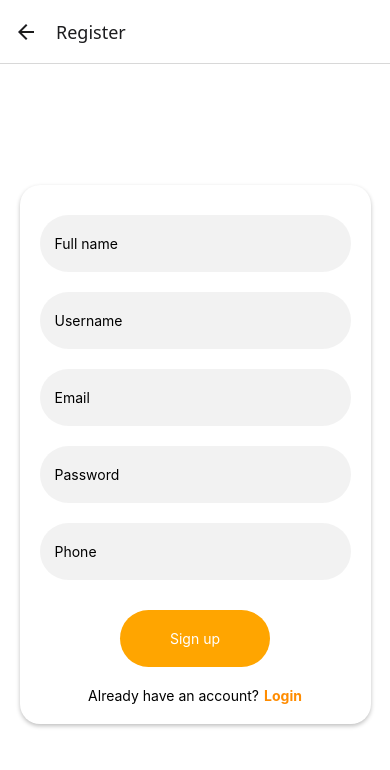
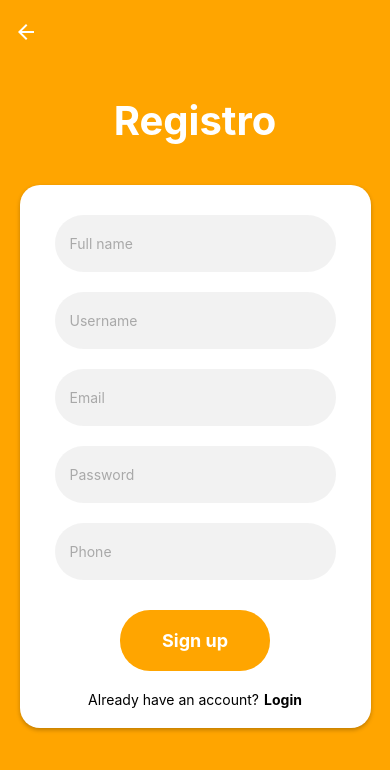
Before and after one commit to oriolpuertasmartin/CourtVisionApp, a React Native app in the folder frontend/: screen /Register in a window 390 px wide. Shown: the top 770 px of the page. Built offline with nearby package versions, Linux system fonts and the light colour scheme.

Commit message:
Estilo pantallas Welcome y Register

```diff
--- a/frontend/App.js
+++ b/frontend/App.js
@@ -14,10 +14,41 @@ export default function App() {
     <NavigationContainer>
       <StatusBar style="auto" />
       <Stack.Navigator initialRouteName="Welcome">
-        <Stack.Screen name="Welcome" component={WelcomeScreen} />
-        <Stack.Screen name="Login" component={LoginScreen} />
-        <Stack.Screen name="Register" component={RegisterScreen} />
-        <Stack.Screen name="Home" component={HomeScreen} />
+        <Stack.Screen
+          name="Welcome"
+          component={WelcomeScreen}
+          options={{ headerShown: false }}
+        />
+        <Stack.Screen
+          name="Login"
+          component={LoginScreen}
+          options={{
+            headerBackTitleVisible: false,
+            headerTransparent: true,
+            title: '',
+            headerTintColor: 'white',
+          }}
+        />
+        <Stack.Screen
+          name="Register"
+          component={RegisterScreen}
+          options={{
+            headerBackTitleVisible: false,
+            headerTransparent: true,
+            title: '',
+            headerTintColor: 'white',
+          }}
+        />
+        <Stack.Screen
+          name="Home"
+          component={HomeScreen}
+          options={{
+            headerBackTitleVisible: false,
+            headerTransparent: true,
+            title: '',
+            headerTintColor: 'white',
+          }}
+        />
       </Stack.Navigator>
     </NavigationContainer>
   );
--- a/frontend/screens/RegisterScreen.js
+++ b/frontend/screens/RegisterScreen.js
@@ -1,6 +1,5 @@
 import React, { useState } from "react";
 import { View, Text, StyleSheet, TextInput, TouchableOpacity, Alert } from "react-native";
-
 export default function SignUp(props) {
   const [name, setFullname] = useState();
   const [username, setUsername] = useState();
@@ -44,25 +43,26 @@ export default function SignUp(props) {
 
   return (
     <View style={styles.screen}>
+      <Text style={styles.principalText}>Registro</Text>
       <View style={styles.box}>
         <View style={styles.boxinside}>
-          <TextInput placeholder='Full name' style={{ paddingHorizontal: 15 }}
+          <TextInput placeholder='Full name' style={[styles.input, { paddingHorizontal: 15 }]}
             onChangeText={(text) => setFullname(text)} />
         </View>
         <View style={styles.boxinside}>
-          <TextInput placeholder='Username' style={{ paddingHorizontal: 15 }}
+          <TextInput placeholder='Username' style={[styles.input, { paddingHorizontal: 15 }]}
             onChangeText={(text) => setUsername(text)} />
         </View>
         <View style={styles.boxinside}>
-          <TextInput placeholder='Email' style={{ paddingHorizontal: 15 }}
+          <TextInput placeholder='Email' style={[styles.input, { paddingHorizontal: 15 }]}
             onChangeText={(text) => setEmail(text)} />
         </View>
         <View style={styles.boxinside}>
-          <TextInput placeholder='Password' style={{ paddingHorizontal: 15 }} secureTextEntry={true}
+          <TextInput placeholder='Password' style={[styles.input, { paddingHorizontal: 15 }]} secureTextEntry={true}
             onChangeText={(text) => setPassword(text)} />
         </View>
         <View style={styles.boxinside}>
-          <TextInput placeholder='Phone' style={{ paddingHorizontal: 15 }}
+          <TextInput placeholder='Phone' style={[styles.input, { paddingHorizontal: 15 }]}
             onChangeText={(text) => setPhone(text)} />
         </View>
         <View style={styles.mainbuttonbox}>
@@ -82,11 +82,17 @@ export default function SignUp(props) {
 }
 
 const styles = StyleSheet.create({
+  principalText: {
+      fontSize: 40,
+      color: 'white',
+      marginBottom: 20,
+      fontWeight: 'bold',
+  },
   screen: {
     flex: 1,
     justifyContent: 'center',
     alignItems: 'center',
-    backgroundColor: 'white',
+    backgroundColor: '#FFA500',
   },
   box: {
     margin: 20,
@@ -108,6 +114,8 @@ const styles = StyleSheet.create({
     backgroundColor: "#cccccc40",
     borderRadius: 30,
     marginVertical: 10,
+    marginLeft: 15,
+    marginRight: 15,
   },
   mainbuttonbox: {
     alignItems: 'center',
@@ -122,6 +130,8 @@ const styles = StyleSheet.create({
   buttontext: {
     textAlign: 'center',
     color: 'white',
+    fontWeight: 'bold',
+    fontSize: 18,
   },
   bottomtext: {
     flexDirection: 'row',
@@ -131,6 +141,9 @@ const styles = StyleSheet.create({
   signuptext: {
     marginLeft: 5,
     fontWeight: 'bold',
-    color: '#FF8C00',
-  }
+    color: 'black',
+  },
+  input: {
+    color: '#A9A9A9',
+  },
 });
--- a/frontend/screens/WelcomeScreen.js
+++ b/frontend/screens/WelcomeScreen.js
@@ -6,8 +6,8 @@ export default function Portada() {
 
   return (
     <View style={styles.screen}>
-      <Text>Bienvenid@ a CourtVision</Text>
-
+      <Text style={styles.principalText}>Bienvenid@ a CourtVision</Text>
+      <View style={styles.box}>
         <View style={styles.mainbuttonbox}>
           <TouchableOpacity
             style={styles.buttonbox}
@@ -25,15 +25,43 @@ export default function Portada() {
           </TouchableOpacity>
         </View>
       </View>
+    </View>
   );
 }
 
 const styles = StyleSheet.create({
+  principalText: {
+    fontSize: 40,
+    color: 'white',
+    marginBottom: 20,
+    fontWeight: 'bold',
+  },
+  box: {
+      margin: 50,
+      backgroundColor: 'white',
+      borderRadius: 20,
+      width: "30%",
+      padding: 35,
+      shadowColor: 'black',
+      shadowOffset: {
+        width: 0,
+        height: 2,
+      },
+      shadowOpacity: 0.25,
+      shadowRadius: 4,
+      elevation: 5,
+    },
+    boxinside: {
+      paddingVertical: 20,
+      backgroundColor: "#cccccc40",
+      borderRadius: 30,
+      marginVertical: 10,
+    },
   screen: {
     flex: 1,
     justifyContent: 'center',
     alignItems: 'center',
-    backgroundColor: 'white',
+    backgroundColor: '#FFA500',
   },
   mainbuttonbox: {
     alignItems: 'center',
@@ -48,5 +76,16 @@ const styles = StyleSheet.create({
   buttontext: {
     textAlign: 'center',
     color: 'white',
+    fontWeight: 'bold',
+  },
+  secondaryText: {
+    fontSize: 20,
+    color: 'white',
+    marginTop: 10,
+  },
+  footer: {
+    position: 'absolute',
+    bottom: 20,
+    alignItems: 'center',
   },
 });
```
Lines whose indentation alone changed are shown as unchanged.
